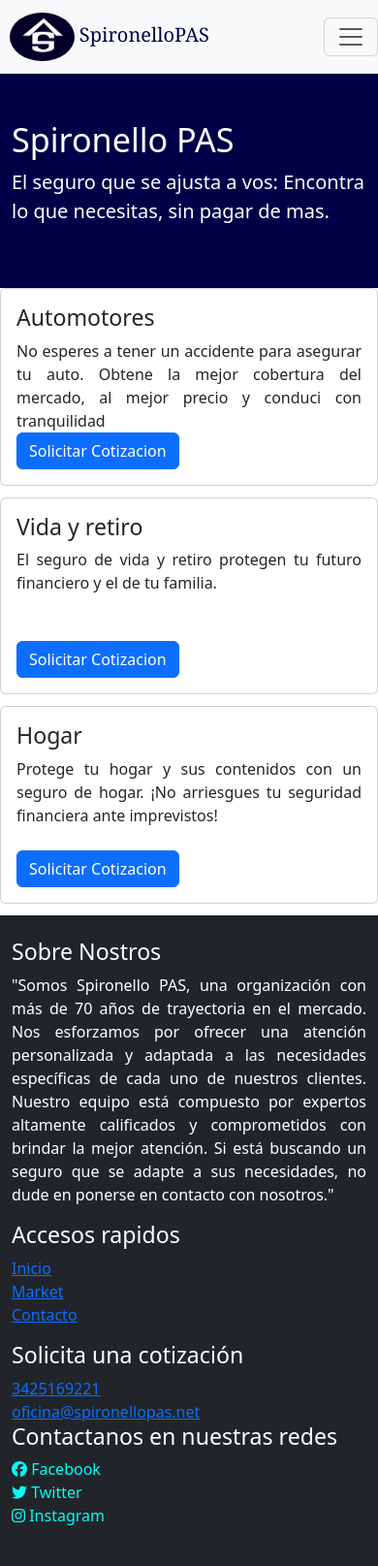
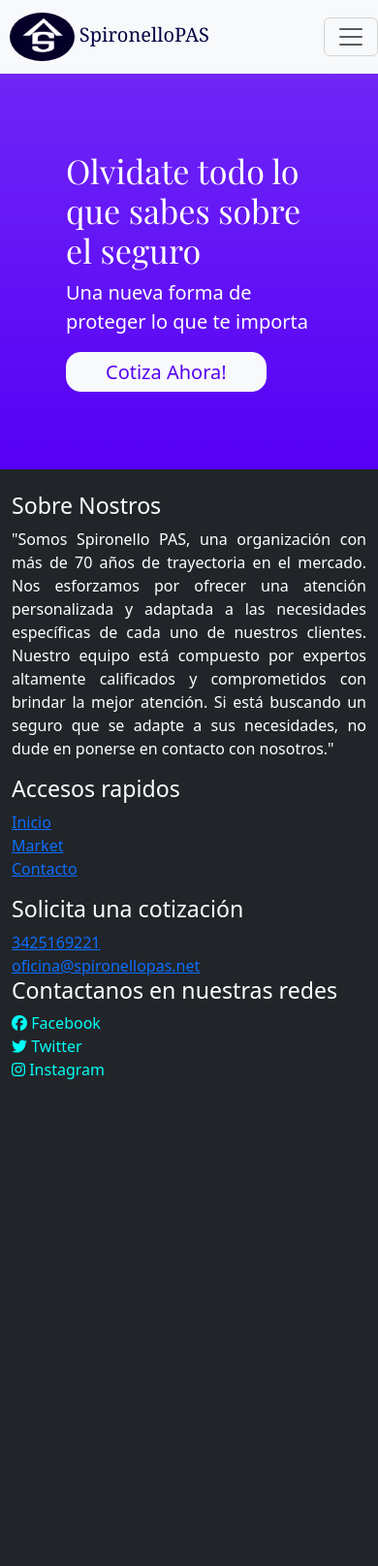
Before and after one commit to aphxtwin/spironellopas.net, a Django app: page / in a window 390 px wide. Shown: the whole page at 97% size. After the commit the page ends 1113 px from the top, so only its background shows below. Run offline with Django 4.2, Linux system fonts and the light colour scheme; data comes from the database, SQL or seed files in the repository; both versions use the stored data as it was after the commit; some libraries are stand-ins or nearby versions.

Commit message:
last commit

```diff
--- /dev/null
+++ b/spironellohome/forms.py
@@ -0,0 +1,5 @@
+from django import forms
+from .models import MarketPlaceProducts
+
+class ProductSelectionForm(forms.Form):
+    product = forms.ModelMultipleChoiceField(queryset=MarketPlaceProducts.objects.all())
--- a/spironellohome/models.py
+++ b/spironellohome/models.py
@@ -19,5 +19,6 @@
 
 
 
+
 class Footer(models.Model):
     about_text = models.CharField(max_length=10000)
--- a/spironellohome/static/spironellohome/homestyles.css
+++ b/spironellohome/static/spironellohome/homestyles.css
@@ -1,9 +1,13 @@
+
 
 @import url('https://fonts.googleapis.com/css2?family=Noto+Serif&display=swap');
-
+@import url('https://fonts.googleapis.com/css2?family=Playfair+Display:wght@400;600&display=swap');
 #spironellobrandname{
     font-family: 'Noto Serif', serif;
     color: rgb(0, 0, 67);
+}
+#headerTitle{
+    font-family: 'Playfair Display', serif;
 }
 .grid-img-top{
     height: 220px;
--- a/spironellohome/templates/spironellohome/base.html
+++ b/spironellohome/templates/spironellohome/base.html
@@ -22,11 +22,11 @@
       <img src="{% static 'spironellohome/images/spironellopasdef.png' %}" alt="Logo" class="img-fluid rounded-circle" style="height: 50px; margin-left: 10px;">
       SpironelloPAS
     </a>
-    <button class="navbar-toggler" type="button" data-toggle="collapse" data-target="#navbarNav" aria-controls="navbarNav" aria-expanded="false" aria-label="Toggle navigation">
+    <button class="navbar-toggler" type="button" data-bs-toggle="collapse" data-bs-target="#navbarNav" aria-controls="navbarNav" aria-expanded="false" aria-label="Toggle navigation">
       <span class="navbar-toggler-icon"></span>
     </button>
     <div class="collapse navbar-collapse" id="navbarNav">
-      <ul class="navbar-nav" id="navbarNav">
+      <ul class="navbar-nav">
         <li class="nav-item active">
           <a class="nav-link" href="{% url 'index' %}">Inicio</a>
         </li>
--- a/spironellohome/templates/spironellohome/homepage.html
+++ b/spironellohome/templates/spironellohome/homepage.html
@@ -1,42 +1,20 @@
 {% extends "spironellohome/base.html" %}
 {% load static %}
 {% block content %}
-    <header class="text-white py-5" style="background-color: rgb(0, 0, 73);">
-        <div class="container">
-        <h1 class="display-4">Spironello PAS</h1>
-        <p class="lead">El seguro que se ajusta a vos: Encontra lo que necesitas, sin pagar de mas.</p>
-        </div>
-    </header>
-    <div class="card-group">
-        <div class="card">
 
-          <div class="card-body">
-            <div class="text-container">
-              <h3 class="card-title">Automotores</h3>
-              <p class="card-text">No esperes a tener un accidente para asegurar tu auto. Obtene la mejor cobertura del mercado, al mejor precio y conduci con tranquilidad</p>
-            </div>
-            <button class="btn btn-primary">Solicitar Cotizacion</button>
+    <section>
+      <div class="container-fluid bg-gradient" style="padding: 2rem; background-color: rgb(86, 0, 245);" >
+        <div class="row">
+          <div class="col-md-6 p-5">
+            <h1 class="display-4 text-white" id="headerTitle">Olvidate todo lo que sabes sobre el seguro</h1>
+            <p class="lead text-white" id="headerParagraph">Una nueva forma de proteger lo que te importa</p>
+            <a href="#" class="btn btn-lg btn-light" style="border-radius: 15px; padding: 0.3rem 2.5rem 0.3rem 2.5rem; color: rgb(86, 0, 245);;">Cotiza Ahora!</a>
           </div>
-        </div>
-        <div class="card">
-
-          <div class="card-body">
-            <div class="text-container">
-              <h3 class="card-title">Vida y retiro</h3>
-            <p class="card-text ">El seguro de vida y retiro protegen tu futuro financiero y el de tu familia.<br><br><br></p>
-            </div>
-            <button class="btn btn-primary">Solicitar Cotizacion</button>
-          </div>
-        </div>
-        <div class="card">
-
-          <div class="card-body">
-            <div class="text-container">
-              <h3 class="card-title">Hogar</h3>
-              <p class="card-text">Protege tu hogar y sus contenidos con un seguro de hogar. ¡No arriesgues tu seguridad financiera ante imprevistos!<br><br></p>
-            </div>
-            <button class="btn btn-primary">Solicitar Cotizacion</button>
+          <div class="col-md-6 d-none d-sm-block">
+            <img src="illustration.jpg" class="img-fluid" alt="illustration">
           </div>
         </div>
       </div>
+    </section>
+
 {% endblock %}
--- a/spironellohome/views.py
+++ b/spironellohome/views.py
@@ -4,6 +4,7 @@
 
 def index(request):
     return render(request, 'spironellohome/homepage.html')
+
 
 
 def marketplace(request):
```
Also changed, not shown: spironellohome/templates/spironellohome/producto.html (+9 -6 lines), db.sqlite3, media/Group_1_3.png (added), media/heart.png (added).
